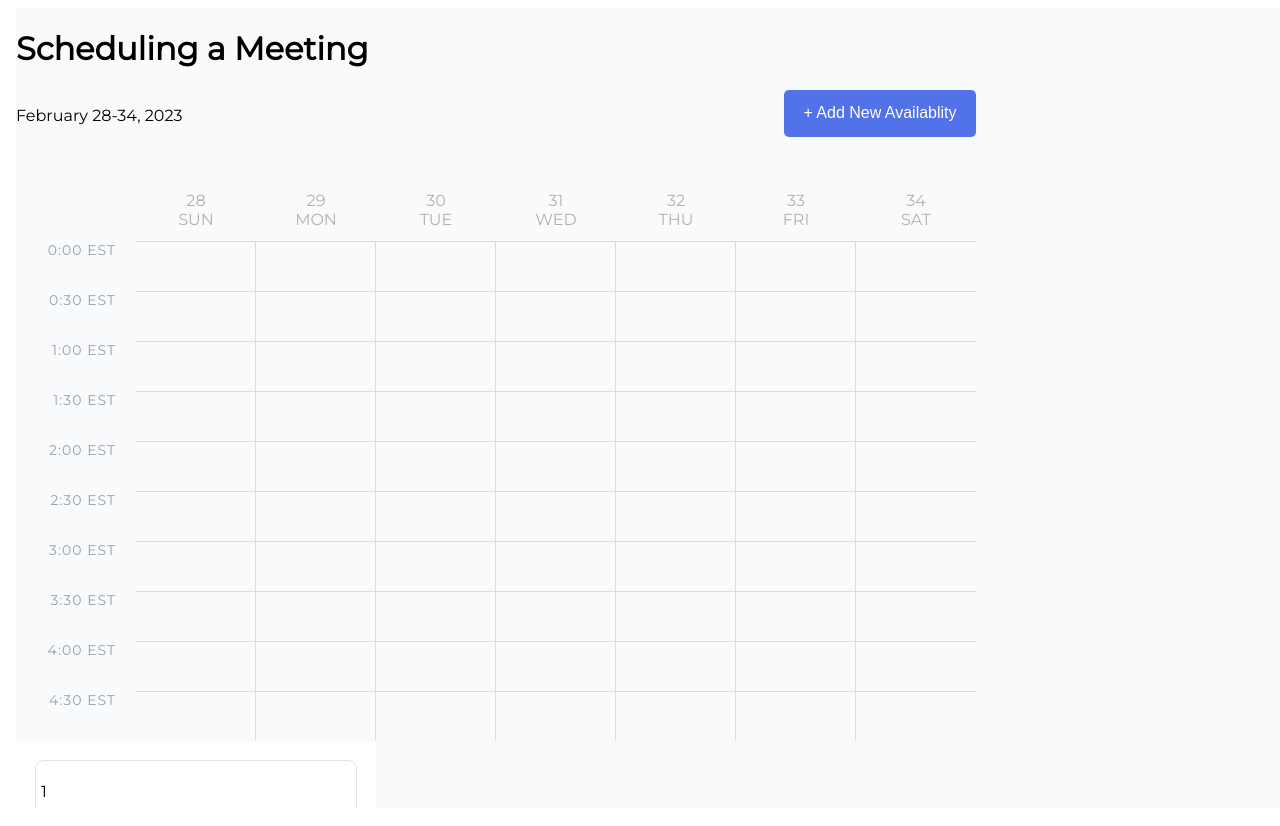
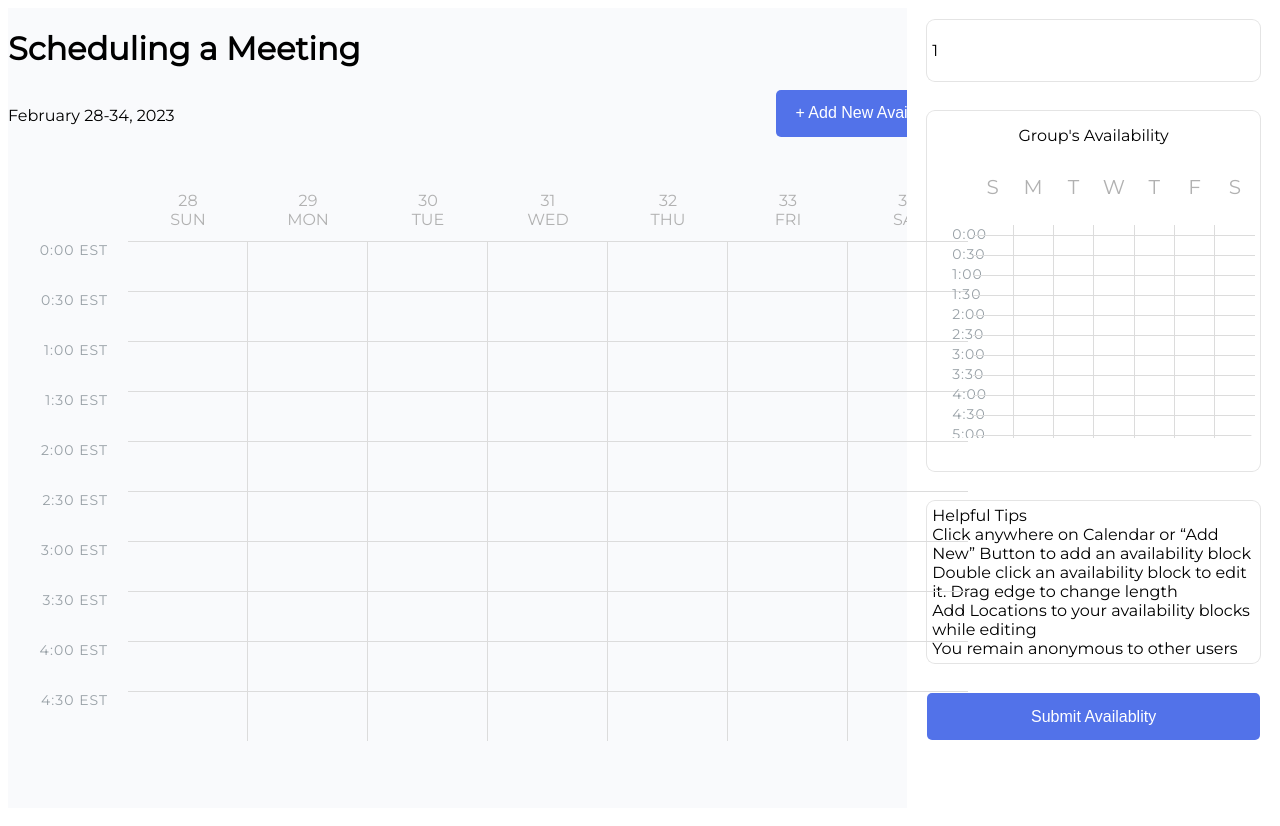
Before and after one commit to msacco8/Scheduling-Tool, a SvelteKit app in the folder my-app/: page /home/1 in a window 1280 px wide. Shown: the top 826 px of the page. Built offline with nearby package versions, Linux system fonts and the light colour scheme.

Commit message:
bug fixes

```diff
--- a/my-app/src/components/AvailBlock.svelte
+++ b/my-app/src/components/AvailBlock.svelte
@@ -7,7 +7,10 @@
 
     // cell drag select svelte
 
+    export let JsonAvailStore;
     export let availBlock;
+    export let username;
+    export let sTop;
     /**
      * @type {any}
      */
@@ -49,7 +52,7 @@
      */
     function handleExtendOnDrag(e) {
       let clickY = e.clientY;
-      let blockTop = this_avail.offsetTop;
+      let blockTop = this_avail.offsetTop - sTop;
       let blockBottom = blockTop + this_avail.offsetHeight;
     //   console.log(e);
     //   console.log("Click y:", clickY, "Block bottom:", blockBottom);
@@ -70,9 +73,12 @@
      */
     // This handles the drag and extend movement of an AvailBlock
     function handleMouseMove(e) {
+      console.log(sTop);
+      console.log(e);
+
       let clickY = e.clientY;
       let thisCol = availBlock.startCol;
-      let blockTop = this_avail.offsetTop;
+      let blockTop = this_avail.offsetTop - sTop;
       let blockBottom = blockTop + this_avail.offsetHeight;
 
       if((blockTop + hitRadius >= clickY && blockTop <= clickY) ||
@@ -85,7 +91,7 @@
       if (isTopDraggable) {
         // Extending top of block
         console.log(prevMouseY);
-        if (clickY <= prevMouseY - 15 && availBlock.startRow > 0 && isTimeBlockAvailable(availBlock.startRow-1, thisCol)) {
+        if (clickY <= prevMouseY - 15 && availBlock.startRow > 1 && isTimeBlockAvailable(availBlock.startRow-1, thisCol)) {
           cursor="ns-resize";
           selectedBlockID = availBlock.id
           prevMouseY = clickY;
@@ -123,13 +129,14 @@
           calendarMatrix[availBlock.startRow + availBlock.len][thisCol] = 0;
         }
       }
-
+      updateLocalStorageAvailabilities()
     }
 
     /**
      * @param {any} e
      */
     function handleMouseLeave(e) {
+      console.log(e.target.scrollTop)
       prevMouseY = this_avail.offsetTop - (this_avail.offsetHeight / 2)
       isBottomDraggable = false;
       isTopDraggable = false;
@@ -147,16 +154,17 @@
 
 
     onMount(async() => {
-        // console.log("updating availabilities in availblock: ")
-        // console.log(availabilities)
-        // console.log("Mounting : " + availBlock.startCol)
         selectedBlockID = availBlock.id
     })
 
-
+    function updateLocalStorageAvailabilities() {
+      JsonAvailStore[username] = availabilities;
+      JsonAvailStore = JsonAvailStore;
+      localStorage.setItem("availabilitiesStore", JSON.stringify(JsonAvailStore));
+    }
 </script>
 
-<section
+<div
     on:mousedown={handleExtendOnDrag}
     on:mousemove={handleMouseMove}
     on:mouseleave={handleMouseLeave}
@@ -171,7 +179,7 @@
     cursor: {cursor};"
     >
     <!-- {availBlock.title} -->
-</section>
+</div>
 
 <style>
 .ifneeded {
--- a/my-app/src/components/EditPanel.svelte
+++ b/my-app/src/components/EditPanel.svelte
@@ -2,6 +2,7 @@
 // @ts-nocheck
 
     import { beforeUpdate, afterUpdate, onMount } from 'svelte';
+    import GroupCal from './GroupCal.svelte';
     /**
      * @type {string}
      */
@@ -132,7 +133,7 @@
             {"len: " + currentBlock.len}
         </p> -->
     {:else}
-        <h3>Please double click on an existing block or create a new block to edit.</h3>
+        <GroupCal/>
     {/if}
 </div>
 
--- a/my-app/src/components/GroupCal.svelte
+++ b/my-app/src/components/GroupCal.svelte
@@ -0,0 +1,157 @@
+<script>
+    var dayNames = ["","S", "M", "T", "W", "T", "F", "S"];
+
+    /**
+     * @type {any[]}
+     */
+	var timeBlocks = [];
+    var JsonAvailStore = JSON.parse(localStorage.getItem("availabilitiesStore") || "{}")
+    var groupAvailabilities = JSON.stringify(JsonAvailStore) != "{}" ? JsonAvailStore : {};
+    /**
+     * @type {number[][]}
+     */
+    let timeCountsMatrix = [];
+
+    $: initContent();
+
+    // choose what date/day gets displayed in each date box.
+    function initContent() {
+        initTimeBlocks();
+    }
+
+    // Adding 15 minute time blocks to each day of the week
+    function initTimeBlocks() {
+        timeBlocks = [];
+        for (var i = 0; i < 96; i++) {
+            let matrixRow = [];
+            for (var j = 0; j < 8; j++) {
+            // Note the structure of a time block
+                timeBlocks.push({row: i, col: j, day: dayNames[j], startMin: i * 15})
+                matrixRow.push(0);
+                matrixRow.push(0);
+            }
+            timeCountsMatrix.push(matrixRow);
+        }
+
+        console.log(groupAvailabilities);
+        // Getting count of each availability time
+        for (let person in groupAvailabilities) {
+            for (let index in groupAvailabilities[person]) {
+                let jsonBlock = groupAvailabilities[person][index];
+                for (let i = 0; i < jsonBlock.len; i++) {
+                    timeCountsMatrix[jsonBlock.startRow + i][jsonBlock.startCol] += 1;
+                }
+            }
+        }
+        console.log(timeCountsMatrix[0]);
+    }
+
+</script>
+
+<div class="header">Group's Availability</div>
+<div class="calendar-container">
+
+    <div class="calendar">
+      {#each dayNames as day}
+        <span class="day-name">{day}</span>
+      {/each}
+    </div>
+
+    <div class="calendar-body">
+        {#each timeBlocks as block}
+          {#if block.col == 0 && (block.startMin % 60) == 0}
+            <span class="time" style="grid-row: {block.row + 1}; grid-column: {block.col + 1};">{block.startMin / 60}:00 </span>
+          {:else if block.col == 0 && (block.startMin % 60) == 30}
+            <span class="time" style="grid-row: {block.row + 1}; grid-column: {block.col + 1};">{(block.startMin-30) / 60}:30</span>
+          {:else if block.col == 0 && (block.startMin % 30) == 15}
+            <span class="time" style="grid-row: {block.row + 1}; grid-column: {block.col + 1};"></span>
+          {:else}
+            {#if (block.startMin % 30) == 15}
+              <!-- svelte-ignore a11y-click-events-have-key-events -->
+              <span class="day" style="grid-row: {block.row}; grid-column: {block.col + 1}; border-top: 0; background: rgba(36, 176, 201, {0.05 * timeCountsMatrix[block.row][block.col+1]});"></span>
+            {:else}
+              <!-- svelte-ignore a11y-click-events-have-key-events -->
+              <span class="day" style="grid-row: {block.row}; grid-column: {block.col + 1}; background: rgba(36, 176, 201, {0.05 * timeCountsMatrix[block.row][block.col+1]}); "></span>
+            {/if}
+          {/if}
+        {/each}
+    </div>
+</div>
+
+<link href='https://fonts.googleapis.com/css?family=Montserrat' rel='stylesheet'>
+<style>
+    .calendar-container {
+    width: 100%;
+    height: 75%;
+    margin: auto;
+    overflow: hidden;
+    border-radius: 10px;
+    background: rgba(0, 0, 0, 0);
+    user-select: none;
+    }
+    .calendar {
+    display: grid;
+    width: 100%;
+    grid-template-columns: repeat(8, minmax(35px, 1fr));
+    grid-template-rows: 50px;
+    grid-auto-rows: 50px;
+    overflow: auto;
+    }
+    .calendar-body {
+    display: grid;
+    width: 100%;
+    height: 100%;
+    grid-template-columns: repeat(8, minmax(35px, 1fr));
+    grid-template-rows: 10px;
+    grid-auto-rows: 10px;
+    overflow-y: scroll;
+    z-index: 1
+    }
+    .day {
+    border-top: 1px solid #DCDCDC;
+    border-right: 1px solid #DCDCDC;
+    text-align: right;
+    padding: 14px 20px;
+    letter-spacing: 1px;
+    font-size: 14px;
+    box-sizing: border-box;
+    color: #98a0a6;
+    position: relative;
+    z-index: 1;
+    }
+    .time {
+    border-top: 1px solid #DCDCDC;
+    border-right: 1px solid #DCDCDC;
+    text-align: right;
+    padding: 0px 20px;
+    letter-spacing: 1px;
+    font-size: 14px;
+    box-sizing: border-box;
+    color: #98a0a6;
+    position: relative;
+    z-index: 1;
+    }
+    .day:nth-of-type(8n + 8) {
+    border-right: 0;
+    }
+    .time:nth-of-type(8n + 1) {
+    border-top: 0;
+    border-bottom: 0;
+    border-right: 0;
+    }
+    .day-name {
+    font-family: 'Montserrat';
+    font-style: normal;
+    font-weight: 400;
+    font-size: 16px;
+    text-transform: uppercase;
+    color: #B1B1B1;
+    text-align: center;
+    font-size: 20px;
+    }
+    .header {
+        text-align: center;
+        margin-top: 10px;
+        margin-bottom: 30px;
+    }
+</style>
--- a/my-app/src/components/MainCal.svelte
+++ b/my-app/src/components/MainCal.svelte
@@ -13,6 +13,16 @@
      * @type {any}
      */
   export let availabilities;
+
+  /**
+     * @type {{ [x: string]: any; }}
+     */
+   export let JsonAvailStore;
+
+  /**
+     * @type {string | number}
+     */
+   export let username;
 
 
   export function clickToAddNewAvailability () {
@@ -33,14 +43,13 @@
      */
 	var timeBlocks = [];
   /**
+     * @type {any}
+     */
+  let sTop = 0;
+  /**
      * @type {number[][]}
      */
   var timeBlocksMatrix = []
-
- /**
-     * @type {any[]}
-     */
-  // $: availabilities = currentBlocks;
 
 	$: initContent();
 
@@ -49,7 +58,7 @@
     initTimeBlocks();
 	}
 
-  // Adding 30 minute time blocks to each day of the week
+  // Adding 15 minute time blocks to each day of the week
   function initTimeBlocks() {
     timeBlocks = [];
 
@@ -92,6 +101,8 @@
       }
       console.log(blockToAdd)
       availabilities.push(blockToAdd);
+      updateLocalStorageAvailabilities();
+
 
       // Assigning spot in matrix as used by this availBlock
       for (let i = 0; i < availabilities[availabilities.length-1].len; i++) {
@@ -107,6 +118,12 @@
     return false;
   }
 
+  function updateLocalStorageAvailabilities() {
+    JsonAvailStore[username] = availabilities;
+    JsonAvailStore = JsonAvailStore;
+    localStorage.setItem("availabilitiesStore", JSON.stringify(JsonAvailStore));
+  }
+
 </script>
 
 
@@ -118,7 +135,7 @@
       {/each}
     </div>
 
-    <div class="calendar-body">
+    <div class="calendar-body" on:scroll={(e)=>sTop=e.target.scrollTop}>
         {#each timeBlocks as block}
           {#if block.col == 0 && (block.startMin % 60) == 0}
             <span class="time" style="grid-row: {block.row + 1}; grid-column: {block.col + 1};">{block.startMin / 60}:00 EST</span>
@@ -148,6 +165,9 @@
             bind:availBlock={availBlock}
             bind:selectedBlockID={selectedBlockID}
             calendarMatrix={timeBlocksMatrix}
+            bind:JsonAvailStore={JsonAvailStore}
+            bind:username={username}
+            bind:sTop={sTop}
           />
         {/each}
     </div>
@@ -156,10 +176,6 @@
 
 <link href='https://fonts.googleapis.com/css?family=Montserrat' rel='stylesheet'>
 <style>
-.test {
-  position: relative;
-  z-index: 2;
-}
 .calendar-container {
   width: 100%;
   margin: auto;
--- a/my-app/src/components/RightPanel.svelte
+++ b/my-app/src/components/RightPanel.svelte
@@ -38,18 +38,25 @@
 
 <style>
     .right-panel {
+        position: absolute;
+        top: 0;
+        right: 0;
         background-color: white;
-        width: 25%;
+        width: 26%;
         padding: 20px;
+        height: 100%;
+        min-height: 100%;
+        margin: 0;
+
     }
     .right-panel-container {
-        margin-bottom: 20px;
+        margin-bottom: 30px;
         padding: 5px;
         box-shadow: 0px 0px 0px 1px #E4E4E4;
         border-radius: 8px;
     }
     .editing {
-        height: 50%;
+        height: 350px;
     }
     .button{
         width: 100%;
--- a/my-app/src/routes/+page.svelte
+++ b/my-app/src/routes/+page.svelte
@@ -31,6 +31,7 @@
         justify-content: center;
         vertical-align: bottom;
         position: relative;
+        margin-top: 0px;
     }
     .center-panel {
         position: absolute;
--- a/my-app/src/routes/home/[name]/+page.svelte
+++ b/my-app/src/routes/home/[name]/+page.svelte
@@ -12,10 +12,16 @@
       export let data;
 
       let selectedBlockID = '';
+      let JsonAvailStore = JSON.parse("{}");
+      if (localStorage.getItem("availabilitiesStore") != "") {
+            JsonAvailStore = JSON.parse(localStorage.getItem("availabilitiesStore") || "{}")
+      }
+
       /**
      * @type {any[]}
      */
-      let availabilities = [];
+      let newEmptyAvailability = JsonAvailStore[data.username] ? JsonAvailStore[data.username] : [];
+      let availabilities = JSON.stringify(JsonAvailStore) != "{}" ? newEmptyAvailability : [];
       afterUpdate(() => {
             console.log("main page avails is: ")
             console.log(availabilities)
@@ -36,6 +42,8 @@
                   bind:selectedBlockID={selectedBlockID}
                   bind:availabilities={availabilities}
                   bind:this={mainCal}
+                  bind:JsonAvailStore={JsonAvailStore}
+                  bind:username={data.username}
             />
       </div>
       <RightPanel
@@ -48,7 +56,7 @@
 
 <link href='https://fonts.googleapis.com/css?family=Montserrat' rel='stylesheet'>
 <style>
- body{
+body{
       font-family: 'Montserrat';
       background-color: #F9FAFC;
       display: flex;
@@ -57,6 +65,7 @@
       width: 100vw;
       height: 100vh;
       overflow: hidden;
+      margin: 0px;
  }
  .subheader{
       display: flex;
--- a/my-app/src/routes/recommendation/+page.svelte
+++ b/my-app/src/routes/recommendation/+page.svelte
@@ -1,2 +1,8 @@
+<script>
+    // @ts-ignore
+    import GroupCal from '/src/components/GroupCal.svelte'
+</script>
+
 <h1>Thank you!</h1>
 <p>Below is the groups current availability and the current recommended meeting time</p>
+<GroupCal/>
```
Also changed, not shown: my-app/src/routes/home/[name]/localstorage.js (added, +7 -0 lines).
